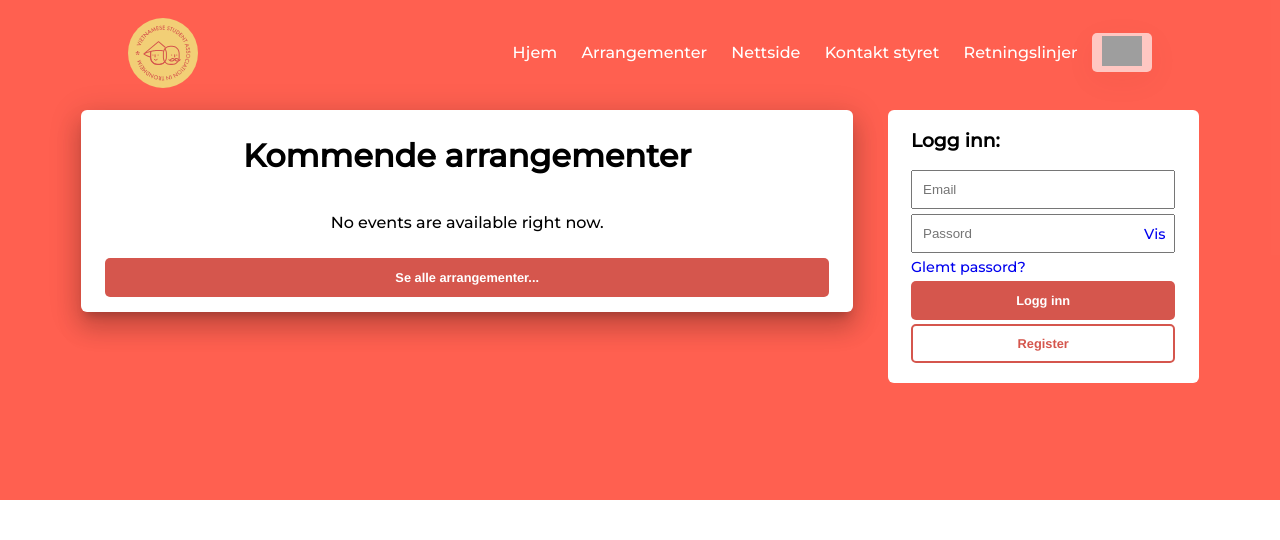
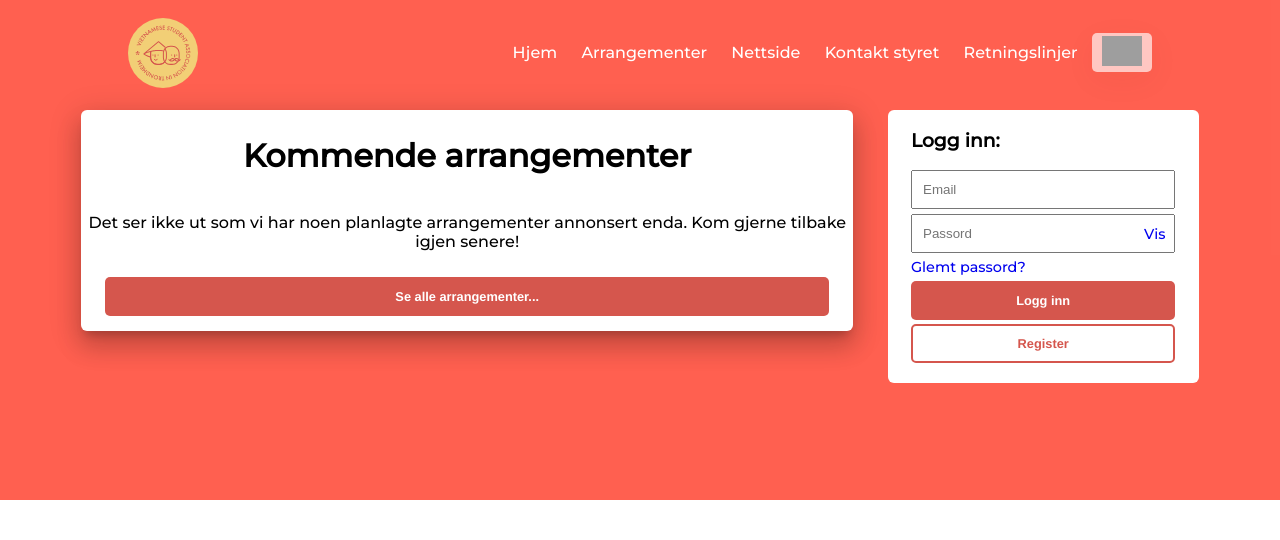
Before and after one commit to uyth/vsait-medlemsside, a Django app: page / in a window 1280 px wide. Shown: the top 540 px of the page. Run offline with Django 3.2, Linux system fonts and the light colour scheme; data that the repository does not hold is empty; parts of the project's set-up code (start-up, migrations or seed data) failed here and were passed over; some libraries are stand-ins or nearby versions; grey boxes are pictures that could not be loaded.

Commit message:
Text typo, translation and edits

```diff
--- a/home/templates/home/activate.html
+++ b/home/templates/home/activate.html
@@ -19,7 +19,7 @@
 				<div class="innhold" style="transform: translateY(0);margin-bottom: 180px;">
 					<div>
 						<h1>Brukeren er blitt aktivert!</h1>
-						<p>Du vil bli sendt videre til hjemmesiden om 10 sekunder...</p>
+						<p>Du vil bli sendt videre til hjemmesiden etter 10 sekunder...</p>
 						<p></p>
 						<p>Ikke blitt sendt enda? <a href="/">Trykk her.</a></p>
 					</div>
--- a/home/templates/home/contact.html
+++ b/home/templates/home/contact.html
@@ -1,4 +1,3 @@
-
 <!DOCTYPE html>
 <html>
 	<head>
--- a/home/templates/home/index.html
+++ b/home/templates/home/index.html
@@ -66,7 +66,7 @@
 							<div class="your_events">
 							{% if user.is_authenticated %}
 								{% if user.has_membership_boolean %}
-									<p>Membership confirmed for {{ get_year }}</p>
+									<p>Medlemskap bekreftet for {{ get_year }}</p>
 								{% elif user.pending_membership %}
 									<p>Venter på bekreftelse av medlemskontigent.<br/><br/></p>
 									<p>Du kan fortsatt melde deg på arrangement som et vanlig medlem.</p>
@@ -84,7 +84,7 @@
 							<div class="your_events">
 								{% if attending_events or pending_events %}
 									{% if attending_events %}
-										<h3>Attending events</h3>
+										<h3>Arrangementer registrert</h3>
 										{% for event in attending_events %}
 										<a href="events/{{event.pk}}">
 											<p>{{ event.title }}</p>
@@ -94,7 +94,7 @@
 									{% endif %}
 
 									{% if pending_events %}
-										<h3>Pending events</h3>
+										<h3>Arrangementer i venteliste</h3>
 										{% for event in pending_events %}
 										<a href="events/{{event.pk}}">
 											<p>{{ event.title }}</p>
@@ -103,7 +103,7 @@
 										{% endfor %}
 									{% endif %}
 								{% else %}
-									<p>Nothing interesting to show in your feed...</p>
+									<p>Ikke noe å vise...</p>
 								{% endif %}
 							</div>
 						</div>
@@ -138,7 +138,7 @@
 						</div>
 						{% endfor %}
 					{% else %}
-						<p>No events are available right now.</p>
+						<p>Det ser ikke ut som vi har noen planlagte arrangementer annonsert enda. Kom gjerne tilbake igjen senere!</p>
 					{% endif %}
 					</div>
 					<a class="btn" style="width: 95%;" href="/events">Se alle arrangementer...</a>
--- a/home/templates/home/reset_password.html
+++ b/home/templates/home/reset_password.html
@@ -1,4 +1,3 @@
-
 <!DOCTYPE html>
 <html>
 	<head>
@@ -18,7 +17,7 @@
 			<main>
 				<div class="innhold" style="transform: translateY(0);margin-bottom: 180px;">
 					<div>
-						<h1>Tilbakestill ditt passordet:</h1>
+						<h1>Tilbakestill passordet ditt:</h1>
 						<form method="POST" class="reset_password_form">
 							{% csrf_token %}
 							{{ form.as_p }}
--- a/home/templates/home/reset_password_success.html
+++ b/home/templates/home/reset_password_success.html
@@ -1,4 +1,3 @@
-
 <!DOCTYPE html>
 <html>
 	<head>
@@ -19,7 +18,7 @@
 				<div class="innhold" style="transform: translateY(0);margin-bottom: 180px;">
 					<div>
 						<h1>Passordet ditt er endret!</h1>
-						<p>Du vil bli sendt videre til hjemmesiden om 10 sekunder...</p>
+						<p>Du vil bli sendt videre til hjemmesiden etter 10 sekunder...</p>
 						<p></p>
 						<p>Ikke blitt sendt enda? <a href="/">Trykk her.</a></p>
 					</div>
--- a/home/templates/home/signup.html
+++ b/home/templates/home/signup.html
@@ -25,7 +25,7 @@
 						{{ form.as_p }}
 						<p class="terms">
 							<input type="checkbox" id="terms" name="terms" required>
-							<label for="terms">Ved oppretting av bruker så godtar du våre <a href="http://vsait.org/retningslinjer/">retningslinjer</a>.</label>
+							<label for="terms">Ved oppretting av bruker så godtar du våre <a href="http://vsait.org/retningslinjer/" target="_blank">retningslinjer</a>.</label>
 						</p>
 						<input type="submit" value="Register"/>
 					</form>
--- a/home/views.py
+++ b/home/views.py
@@ -32,7 +32,7 @@ def index(request):
                 user = user.get();
                 current_site = get_current_site(request)
                 subject = '[VSAiT] Velkommen!'
-                message = f'Hei {user.firstname}\n\nTakk for at du regisrerte en bruker hos VSAiT.\nVennligst bekreft eposten din ved å trykke på lenken: http://{current_site}/activate/{user.secret_email_confirmation_url}\n\nHvis du ikke har sendt denne forespørselen, kan du se bort fra denne eposten.\n\nVennlig hilsen,\nVietnamese Student Association in Trondheim ♡'
+                message = f'Hei {user.firstname}\n\nTakk for at du registrerte en bruker hos VSAiT.\nVennligst bekreft eposten din ved å trykke på lenken: http://{current_site}/activate/{user.secret_email_confirmation_url}\n\nHvis du ikke har sendt denne forespørselen, kan du se bort fra denne eposten.\n\nVennlig hilsen,\nVietnamese Student Association in Trondheim ♡'
                 email_from = settings.EMAIL_HOST_USER
                 recipient_list = [user.email, ]
                 send_mail( subject, message, email_from, recipient_list )
@@ -96,7 +96,7 @@ def sign_up(request):
             # Mail
             current_site = get_current_site(request)
             subject = '[VSAiT] Velkommen!'
-            message = f'Hei {user.firstname}\n\nTakk for at du regisrerte en bruker hos VSAiT.\nVennligst bekreft eposten din ved å trykke på lenken: http://{current_site}/activate/{user.secret_email_confirmation_url}\n\nHvis du ikke har sendt denne forespørselen, kan du se bort fra denne eposten.\n\nVennlig hilsen,\nVietnamese Student Association in Trondheim ♡'
+            message = f'Hei {user.firstname}\n\nTakk for at du registrerte en bruker hos VSAiT.\nVennligst bekreft eposten din ved å trykke på lenken: http://{current_site}/activate/{user.secret_email_confirmation_url}\n\nHvis du ikke har sendt denne forespørselen, kan du se bort fra denne eposten.\n\nVennlig hilsen,\nVietnamese Student Association in Trondheim ♡'
             email_from = settings.EMAIL_HOST_USER
             recipient_list = [user.email, ]
             send_mail( subject, message, email_from, recipient_list )
@@ -115,7 +115,7 @@ def sign_up(request):
                 user = user.get();
                 current_site = get_current_site(request)
                 subject = '[VSAiT] Velkommen!'
-                message = f'Hei {user.firstname}\n\nTakk for at du regisrerte en bruker hos VSAiT.\nVennligst bekreft eposten din ved å trykke på lenken: http://{current_site}/activate/{user.secret_email_confirmation_url}\n\nHvis du ikke har sendt denne forespørselen, kan du se bort fra denne eposten.\n\nVennlig hilsen,\nVietnamese Student Association in Trondheim ♡'
+                message = f'Hei {user.firstname}\n\nTakk for at du registrerte en bruker hos VSAiT.\nVennligst bekreft eposten din ved å trykke på lenken: http://{current_site}/activate/{user.secret_email_confirmation_url}\n\nHvis du ikke har sendt denne forespørselen, kan du se bort fra denne eposten.\n\nVennlig hilsen,\nVietnamese Student Association in Trondheim ♡'
                 email_from = settings.EMAIL_HOST_USER
                 recipient_list = [user.email, ]
                 send_mail( subject, message, email_from, recipient_list )
@@ -203,7 +203,7 @@ def forgot_password(request):
             # Mail
             subject = '[VSAiT] Tilbakestill passord'
             current_site = get_current_site(request)
-            message = f'Hei {user.firstname}\n\nVi har mottatt en forespørsel om å tilbakestille passord.\nBenytt denne lenken for å opprette et nytt passord: http://{current_site}/reset_password/{user.secret_password_change_url}\n\nHvis du ikke har sendt denne forespørselen, kan du se bort fra denne eposten.\n\nVennlig hilsen,\nVietnamese Student Association in Trondheim ♡'
+            message = f'Hei {user.firstname}\n\nVi har mottatt en forespørsel om å tilbakestille passordet ditt.\nBenytt denne lenken for å opprette et nytt passord: http://{current_site}/reset_password/{user.secret_password_change_url}\n\nHvis du ikke har sendt denne forespørselen, kan du se bort fra denne eposten.\n\nVennlig hilsen,\nVietnamese Student Association in Trondheim ♡'
             email_from = settings.EMAIL_HOST_USER
             recipient_list = [user.email, ]
             send_mail( subject, message, email_from, recipient_list )
```
Also changed, not shown: home/templates/home/profile.html (+12 -12 lines).
